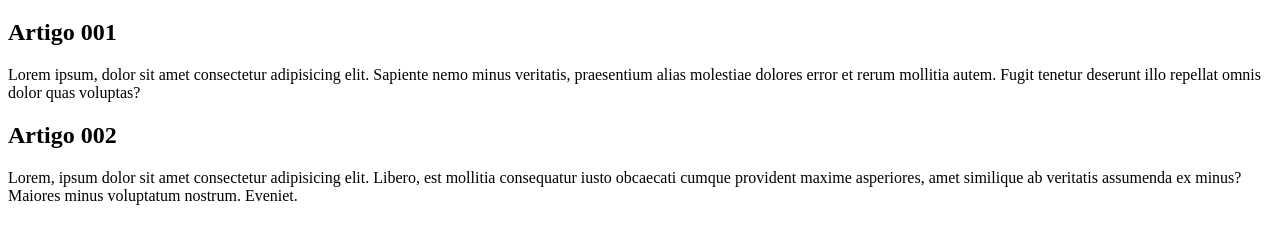
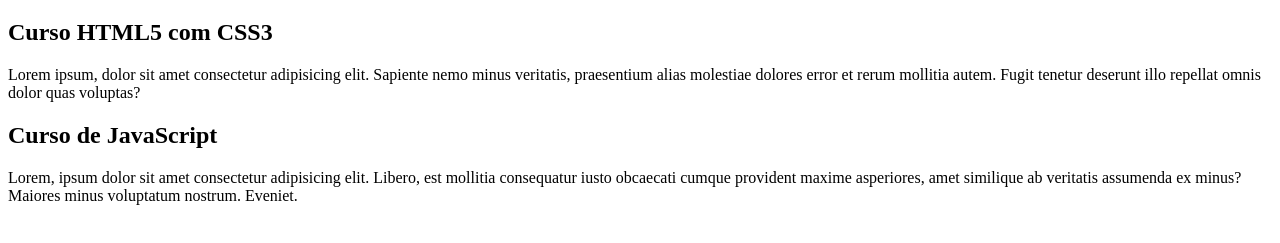
Before and after one commit to souzatech/teste-branches, a plain HTML site: page index.html in a window 1280 px wide. Shown: the part 61-304 px from the top of the page. Drawn offline with Linux system fonts and the light colour scheme.

Commit message:
conteudo-teste

```diff
--- a/index.html
+++ b/index.html
@@ -12,11 +12,11 @@
             <h1>Título do site</h1>
         </header>
         <article>
-            <h2>Artigo 001</h2>
+            <h2>Curso HTML5 com CSS3</h2>
             <p>Lorem ipsum, dolor sit amet consectetur adipisicing elit. Sapiente nemo minus veritatis, praesentium alias molestiae dolores error et rerum mollitia autem. Fugit tenetur deserunt illo repellat omnis dolor quas voluptas?</p>
         </article>
         <article>
-           <h2>Artigo 002</h2>
+           <h2>Curso de JavaScript</h2>
            <p>Lorem, ipsum dolor sit amet consectetur adipisicing elit. Libero, est mollitia consequatur iusto obcaecati cumque provident maxime asperiores, amet similique ab veritatis assumenda ex minus? Maiores minus voluptatum nostrum. Eveniet.</p>
         </article>
     </main>
```
